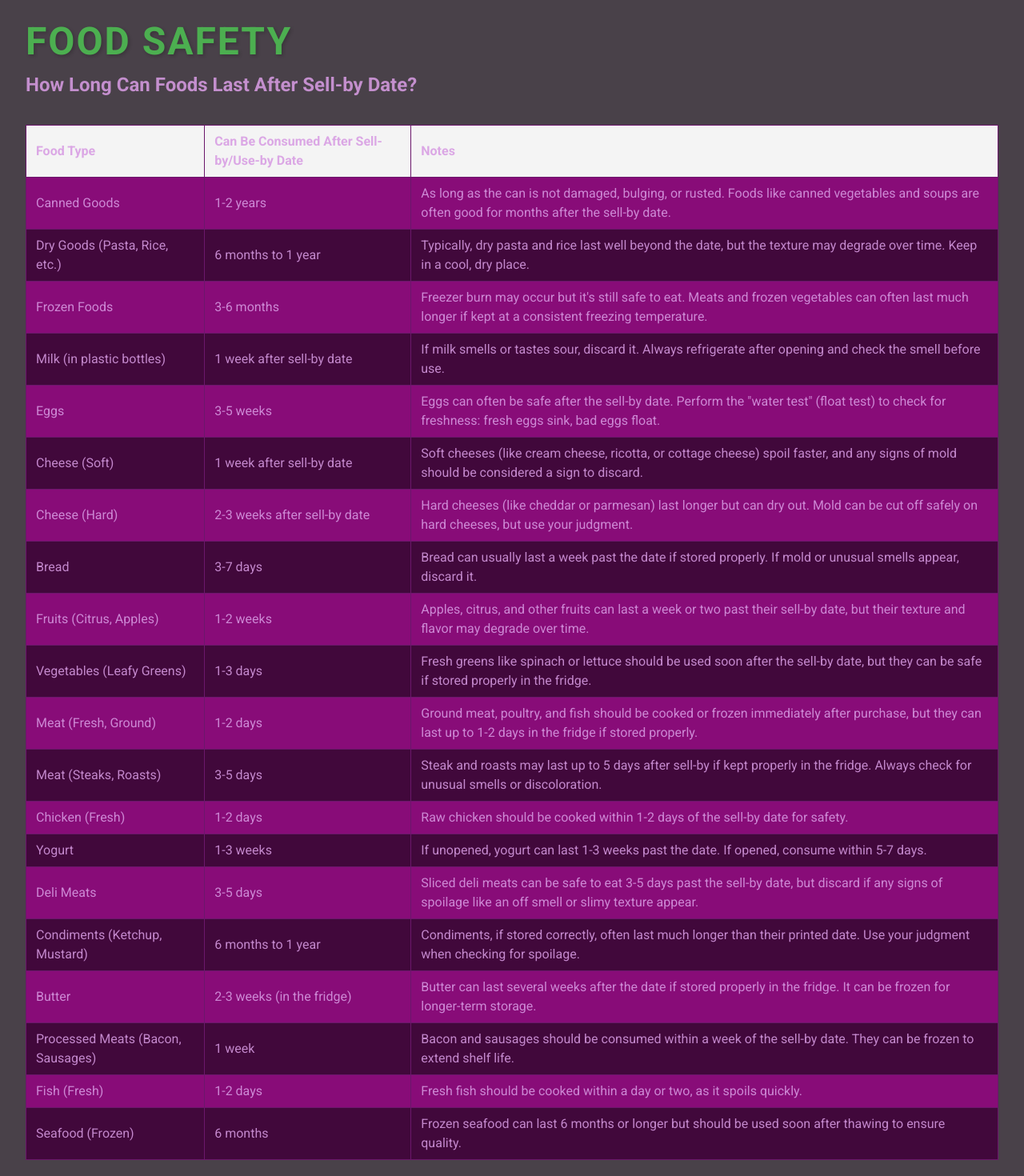
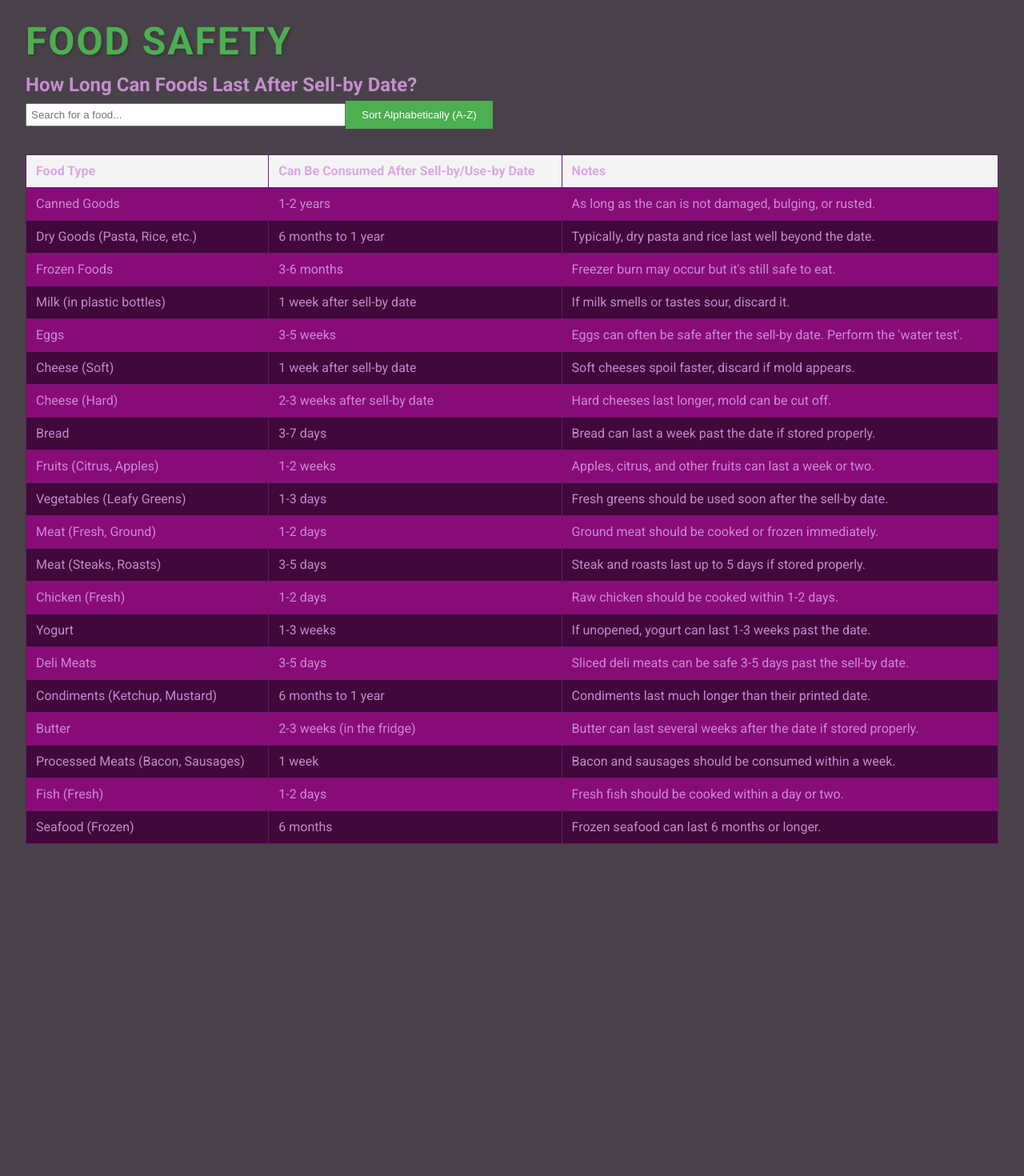
Before and after one commit to jrm355/SafeandSave-Frontend, a React (Vite) app: page /food-safety in a window 1280 px wide. Shown: the part 60-1530 px from the top of the page at 80% size. After the commit the page ends 1147 px from the top, so only its background shows below. Built offline with nearby package versions, Linux system fonts and the light colour scheme.

Commit message:
added search feature to food safety

```diff
--- a/src/components/About.jsx
+++ b/src/components/About.jsx
@@ -24,7 +24,7 @@ const About = () => {
               to eat.
             </li>
             <li>
-              <strong>On the Food Safety Page:</strong> Check the chart for foods that are commonly good past their expiration date
+              <strong>On the Food Safety Page:</strong> Check the chart for foods that are commonly good past their expiration date.
             </li>
           </ul>
         </section>
--- a/src/components/FoodSafety.jsx
+++ b/src/components/FoodSafety.jsx
@@ -1,11 +1,76 @@
-import React from "react";
+import React, { useState } from "react";
 import './FoodSafety.css'; // You can style the table in the CSS file if needed
 
 const FoodSafety = () => {
+  // Initial food data
+  const foodData = [
+    { food: "Canned Goods", safety: "1-2 years", notes: "As long as the can is not damaged, bulging, or rusted." },
+    { food: "Dry Goods (Pasta, Rice, etc.)", safety: "6 months to 1 year", notes: "Typically, dry pasta and rice last well beyond the date." },
+    { food: "Frozen Foods", safety: "3-6 months", notes: "Freezer burn may occur but it's still safe to eat." },
+    { food: "Milk (in plastic bottles)", safety: "1 week after sell-by date", notes: "If milk smells or tastes sour, discard it." },
+    { food: "Eggs", safety: "3-5 weeks", notes: "Eggs can often be safe after the sell-by date. Perform the 'water test'." },
+    { food: "Cheese (Soft)", safety: "1 week after sell-by date", notes: "Soft cheeses spoil faster, discard if mold appears." },
+    { food: "Cheese (Hard)", safety: "2-3 weeks after sell-by date", notes: "Hard cheeses last longer, mold can be cut off." },
+    { food: "Bread", safety: "3-7 days", notes: "Bread can last a week past the date if stored properly." },
+    { food: "Fruits (Citrus, Apples)", safety: "1-2 weeks", notes: "Apples, citrus, and other fruits can last a week or two." },
+    { food: "Vegetables (Leafy Greens)", safety: "1-3 days", notes: "Fresh greens should be used soon after the sell-by date." },
+    { food: "Meat (Fresh, Ground)", safety: "1-2 days", notes: "Ground meat should be cooked or frozen immediately." },
+    { food: "Meat (Steaks, Roasts)", safety: "3-5 days", notes: "Steak and roasts last up to 5 days if stored properly." },
+    { food: "Chicken (Fresh)", safety: "1-2 days", notes: "Raw chicken should be cooked within 1-2 days." },
+    { food: "Yogurt", safety: "1-3 weeks", notes: "If unopened, yogurt can last 1-3 weeks past the date." },
+    { food: "Deli Meats", safety: "3-5 days", notes: "Sliced deli meats can be safe 3-5 days past the sell-by date." },
+    { food: "Condiments (Ketchup, Mustard)", safety: "6 months to 1 year", notes: "Condiments last much longer than their printed date." },
+    { food: "Butter", safety: "2-3 weeks (in the fridge)", notes: "Butter can last several weeks after the date if stored properly." },
+    { food: "Processed Meats (Bacon, Sausages)", safety: "1 week", notes: "Bacon and sausages should be consumed within a week." },
+    { food: "Fish (Fresh)", safety: "1-2 days", notes: "Fresh fish should be cooked within a day or two." },
+    { food: "Seafood (Frozen)", safety: "6 months", notes: "Frozen seafood can last 6 months or longer." }
+  ];
+
+  // State for sorting and search
+  const [sortedData, setSortedData] = useState(foodData);
+  const [sortOrder, setSortOrder] = useState("asc"); // "asc" for ascending, "desc" for descending
+  const [searchQuery, setSearchQuery] = useState("");
+
+  // Handle sorting
+  const handleSort = () => {
+    const newSortOrder = sortOrder === "asc" ? "desc" : "asc";
+    setSortOrder(newSortOrder);
+    const sorted = [...sortedData].sort((a, b) => {
+      if (a.food < b.food) return newSortOrder === "asc" ? -1 : 1;
+      if (a.food > b.food) return newSortOrder === "asc" ? 1 : -1;
+      return 0;
+    });
+    setSortedData(sorted);
+  };
+
+  // Handle search
+  const handleSearch = (e) => {
+    setSearchQuery(e.target.value);
+  };
+
+  // Filter data based on search query
+  const filteredData = sortedData.filter(item =>
+    item.food.toLowerCase().includes(searchQuery.toLowerCase())
+  );
+
   return (
     <div className="food-safety-container">
       <h1>Food Safety</h1>
       <h2>How Long Can Foods Last After Sell-by Date?</h2>
+
+      {/* Search input */}
+      <input
+        type="text"
+        placeholder="Search for a food..."
+        value={searchQuery}
+        onChange={handleSearch}
+        className="search-input"
+      />
+
+      {/* Sorting button */}
+      <button onClick={handleSort} className="sort-button">
+        Sort Alphabetically ({sortOrder === "asc" ? "A-Z" : "Z-A"})
+      </button>
 
       {/* Chart of major foods and their safety after sell-by date */}
       <table className="food-safety-table">
@@ -17,106 +82,13 @@ const FoodSafety = () => {
           </tr>
         </thead>
         <tbody>
-          <tr>
-            <td>Canned Goods</td>
-            <td>1-2 years</td>
-            <td>As long as the can is not damaged, bulging, or rusted. Foods like canned vegetables and soups are often good for months after the sell-by date.</td>
-          </tr>
-          <tr>
-            <td>Dry Goods (Pasta, Rice, etc.)</td>
-            <td>6 months to 1 year</td>
-            <td>Typically, dry pasta and rice last well beyond the date, but the texture may degrade over time. Keep in a cool, dry place.</td>
-          </tr>
-          <tr>
-            <td>Frozen Foods</td>
-            <td>3-6 months</td>
-            <td>Freezer burn may occur but it's still safe to eat. Meats and frozen vegetables can often last much longer if kept at a consistent freezing temperature.</td>
-          </tr>
-          <tr>
-            <td>Milk (in plastic bottles)</td>
-            <td>1 week after sell-by date</td>
-            <td>If milk smells or tastes sour, discard it. Always refrigerate after opening and check the smell before use.</td>
-          </tr>
-          <tr>
-            <td>Eggs</td>
-            <td>3-5 weeks</td>
-            <td>Eggs can often be safe after the sell-by date. Perform the "water test" (float test) to check for freshness: fresh eggs sink, bad eggs float.</td>
-          </tr>
-          <tr>
-            <td>Cheese (Soft)</td>
-            <td>1 week after sell-by date</td>
-            <td>Soft cheeses (like cream cheese, ricotta, or cottage cheese) spoil faster, and any signs of mold should be considered a sign to discard.</td>
-          </tr>
-          <tr>
-            <td>Cheese (Hard)</td>
-            <td>2-3 weeks after sell-by date</td>
-            <td>Hard cheeses (like cheddar or parmesan) last longer but can dry out. Mold can be cut off safely on hard cheeses, but use your judgment.</td>
-          </tr>
-          <tr>
-            <td>Bread</td>
-            <td>3-7 days</td>
-            <td>Bread can usually last a week past the date if stored properly. If mold or unusual smells appear, discard it.</td>
-          </tr>
-          <tr>
-            <td>Fruits (Citrus, Apples)</td>
-            <td>1-2 weeks</td>
-            <td>Apples, citrus, and other fruits can last a week or two past their sell-by date, but their texture and flavor may degrade over time.</td>
-          </tr>
-          <tr>
-            <td>Vegetables (Leafy Greens)</td>
-            <td>1-3 days</td>
-            <td>Fresh greens like spinach or lettuce should be used soon after the sell-by date, but they can be safe if stored properly in the fridge.</td>
-          </tr>
-          <tr>
-            <td>Meat (Fresh, Ground)</td>
-            <td>1-2 days</td>
-            <td>Ground meat, poultry, and fish should be cooked or frozen immediately after purchase, but they can last up to 1-2 days in the fridge if stored properly.</td>
-          </tr>
-          <tr>
-            <td>Meat (Steaks, Roasts)</td>
-            <td>3-5 days</td>
-            <td>Steak and roasts may last up to 5 days after sell-by if kept properly in the fridge. Always check for unusual smells or discoloration.</td>
-          </tr>
-          <tr>
-            <td>Chicken (Fresh)</td>
-            <td>1-2 days</td>
-            <td>Raw chicken should be cooked within 1-2 days of the sell-by date for safety.</td>
-          </tr>
-          <tr>
-            <td>Yogurt</td>
-            <td>1-3 weeks</td>
-            <td>If unopened, yogurt can last 1-3 weeks past the date. If opened, consume within 5-7 days.</td>
-          </tr>
-          <tr>
-            <td>Deli Meats</td>
-            <td>3-5 days</td>
-            <td>Sliced deli meats can be safe to eat 3-5 days past the sell-by date, but discard if any signs of spoilage like an off smell or slimy texture appear.</td>
-          </tr>
-          <tr>
-            <td>Condiments (Ketchup, Mustard)</td>
-            <td>6 months to 1 year</td>
-            <td>Condiments, if stored correctly, often last much longer than their printed date. Use your judgment when checking for spoilage.</td>
-          </tr>
-          <tr>
-            <td>Butter</td>
-            <td>2-3 weeks (in the fridge)</td>
-            <td>Butter can last several weeks after the date if stored properly in the fridge. It can be frozen for longer-term storage.</td>
-          </tr>
-          <tr>
-            <td>Processed Meats (Bacon, Sausages)</td>
-            <td>1 week</td>
-            <td>Bacon and sausages should be consumed within a week of the sell-by date. They can be frozen to extend shelf life.</td>
-          </tr>
-          <tr>
-            <td>Fish (Fresh)</td>
-            <td>1-2 days</td>
-            <td>Fresh fish should be cooked within a day or two, as it spoils quickly.</td>
-          </tr>
-          <tr>
-            <td>Seafood (Frozen)</td>
-            <td>6 months</td>
-            <td>Frozen seafood can last 6 months or longer but should be used soon after thawing to ensure quality.</td>
-          </tr>
+          {filteredData.map((item, index) => (
+            <tr key={index}>
+              <td>{item.food}</td>
+              <td>{item.safety}</td>
+              <td>{item.notes}</td>
+            </tr>
+          ))}
         </tbody>
       </table>
     </div>
```
